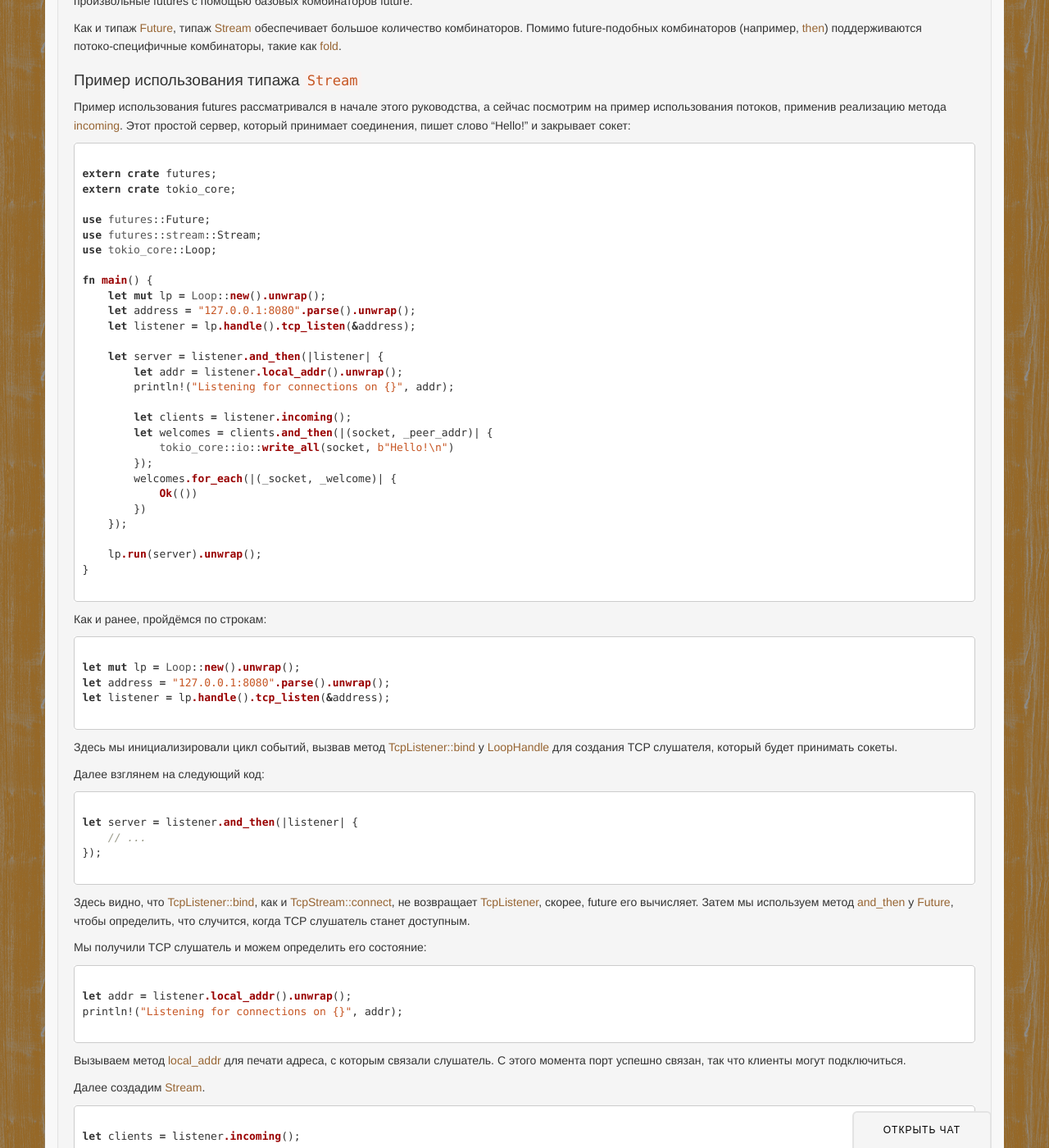
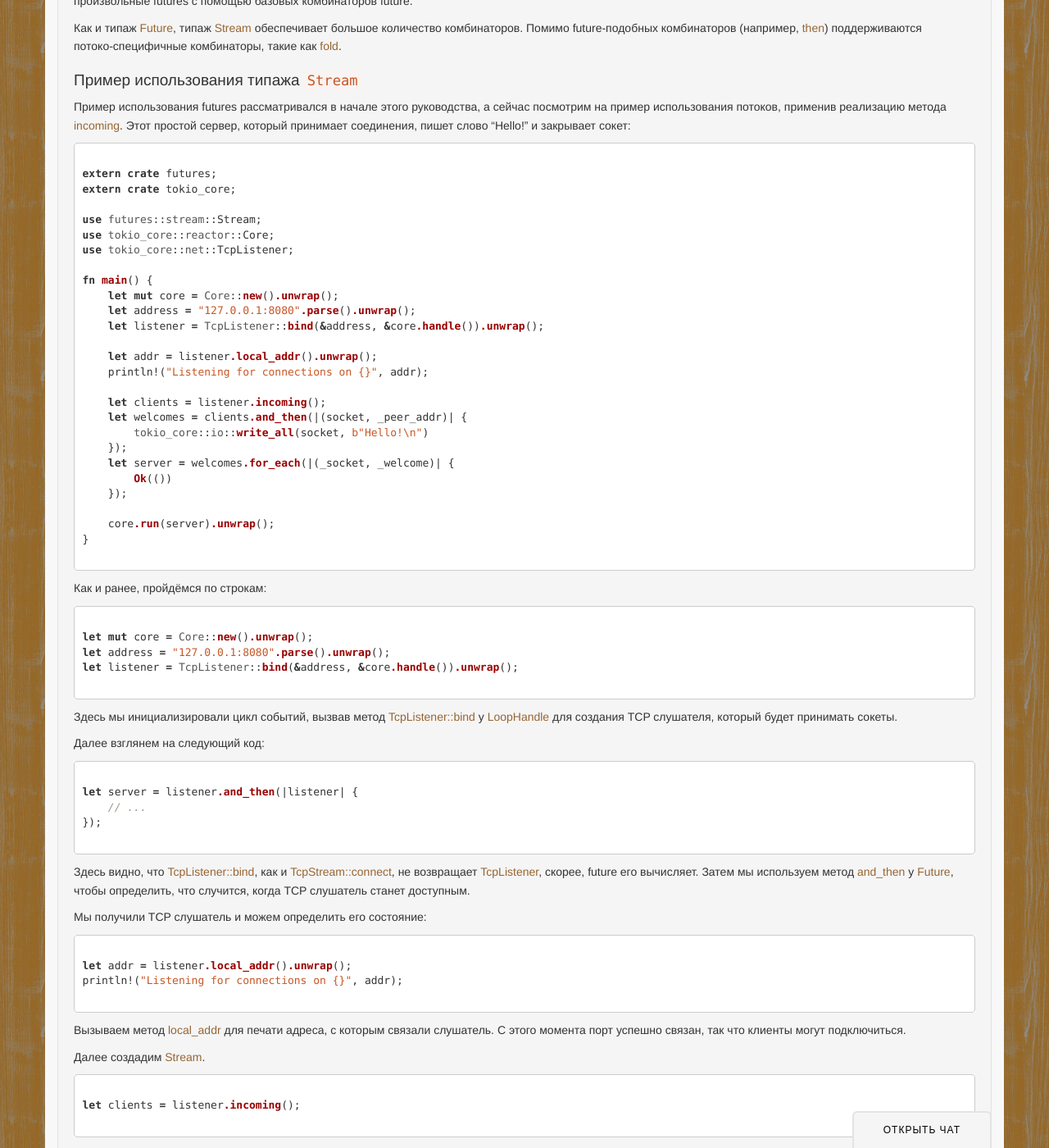
Before and after one commit to rust-lang-ru/rustycrate.ru, a Jekyll site: the page built from _posts/2016-08-16-futures-tutorial.md, in a window 1280 px wide and 1400 px high, scrolled down 6993 px. Shown: the whole window at 82% size. Built offline with Jekyll 4.4.1, drawn with Linux system fonts in a browser that asks for light colours; nearby versions of some CDN libraries; Markdown is read by kramdown in place of the engine named in the settings; comment, search, counter and statistics services are not loaded; some of the changed text lies outside the part shown.

Commit message:
Правим битые ссылки на документацию и примеры кода.

````diff
--- a/_posts/2016-08-16-futures-tutorial.md
+++ b/_posts/2016-08-16-futures-tutorial.md
@@ -504,29 +504,27 @@ future](http://alexcrichton.com/futures-rs/futures/stream/struct.StreamFuture.ht
 extern crate futures;
 extern crate tokio_core;
 
-use futures::Future;
 use futures::stream::Stream;
-use tokio_core::Loop;
+use tokio_core::reactor::Core;
+use tokio_core::net::TcpListener;
 
 fn main() {
-    let mut lp = Loop::new().unwrap();
+    let mut core = Core::new().unwrap();
     let address = "127.0.0.1:8080".parse().unwrap();
-    let listener = lp.handle().tcp_listen(&address);
+    let listener = TcpListener::bind(&address, &core.handle()).unwrap();
 
-    let server = listener.and_then(|listener| {
-        let addr = listener.local_addr().unwrap();
-        println!("Listening for connections on {}", addr);
+    let addr = listener.local_addr().unwrap();
+    println!("Listening for connections on {}", addr);
 
-        let clients = listener.incoming();
-        let welcomes = clients.and_then(|(socket, _peer_addr)| {
-            tokio_core::io::write_all(socket, b"Hello!\n")
-        });
-        welcomes.for_each(|(_socket, _welcome)| {
-            Ok(())
-        })
+    let clients = listener.incoming();
+    let welcomes = clients.and_then(|(socket, _peer_addr)| {
+        tokio_core::io::write_all(socket, b"Hello!\n")
+    });
+    let server = welcomes.for_each(|(_socket, _welcome)| {
+        Ok(())
     });
 
-    lp.run(server).unwrap();
+    core.run(server).unwrap();
 }
 
 ```
@@ -535,16 +533,16 @@ fn main() {
 
 ```rust
 
-let mut lp = Loop::new().unwrap();
+let mut core = Core::new().unwrap();
 let address = "127.0.0.1:8080".parse().unwrap();
-let listener = lp.handle().tcp_listen(&address);
+let listener = TcpListener::bind(&address, &core.handle()).unwrap();
 
 ```
 
 Здесь мы инициализировали цикл событий, вызвав метод
 [TcpListener::bind](https://tokio-rs.github.io/tokio-core/tokio_core/net/struct.TcpListener.html#method.bind) у
-[LoopHandle](http://alexcrichton.com/futures-rs/futures_mio/struct.LoopHandle.html) для создания TCP слушателя,
-который будет принимать сокеты.
+[LoopHandle](https://tokio-rs.github.io/tokio-core/tokio_core/reactor/struct.Core.html#method.handle) для создания TCP
+слушателя, который будет принимать сокеты.
 
 Далее взглянем на следующий код:
 
@@ -623,9 +621,9 @@ let welcomes = clients.and_then(|(socket, _peer_addr)| {
 
 ```rust
 
-welcomes.for_each(|(_socket, _welcome)| {
-    Ok(())
-})
+let welcomes = clients.and_then(|(socket, _peer_addr)| {
+    tokio_core::io::write_all(socket, b"Hello!\n")
+});
 
 ```
 
@@ -647,12 +645,13 @@ welcomes.for_each(|(_socket, _welcome)| {
 
 let clients = listener.incoming();
 let welcomes = clients.map(|(socket, _peer_addr)| {
-    tokio_core::io::write_all(socket, b"Hello!\n")
+    tokio_core::io::write_all(socket, b"hello!\n")
 });
-welcomes.for_each(|future| {
-    future.forget();
+let handle = core.handle();
+let server = welcomes.for_each(|future| {
+    handle.spawn(future.then(|_| Ok(())));
     Ok(())
-})
+});
 
 ```
 
````
